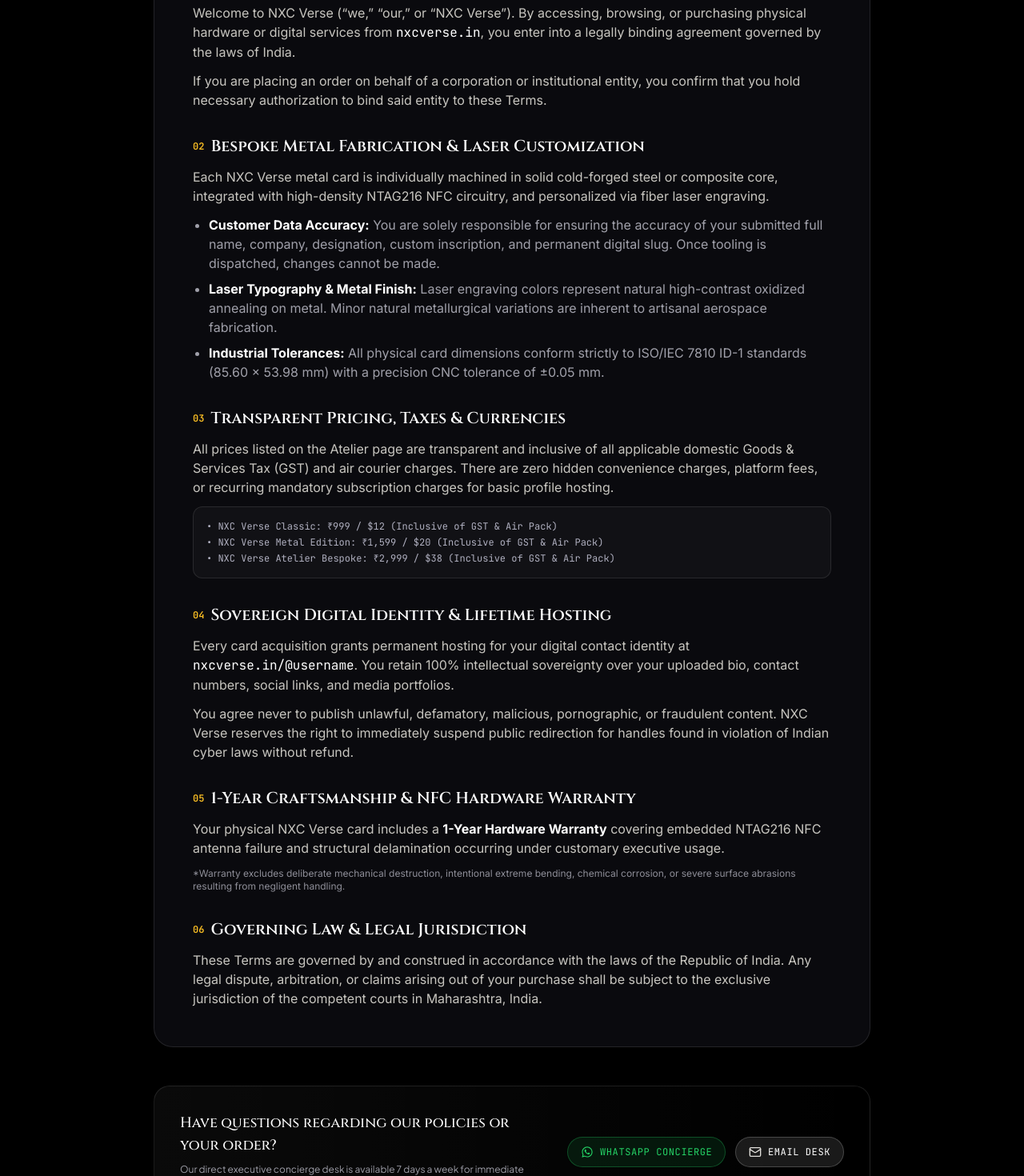
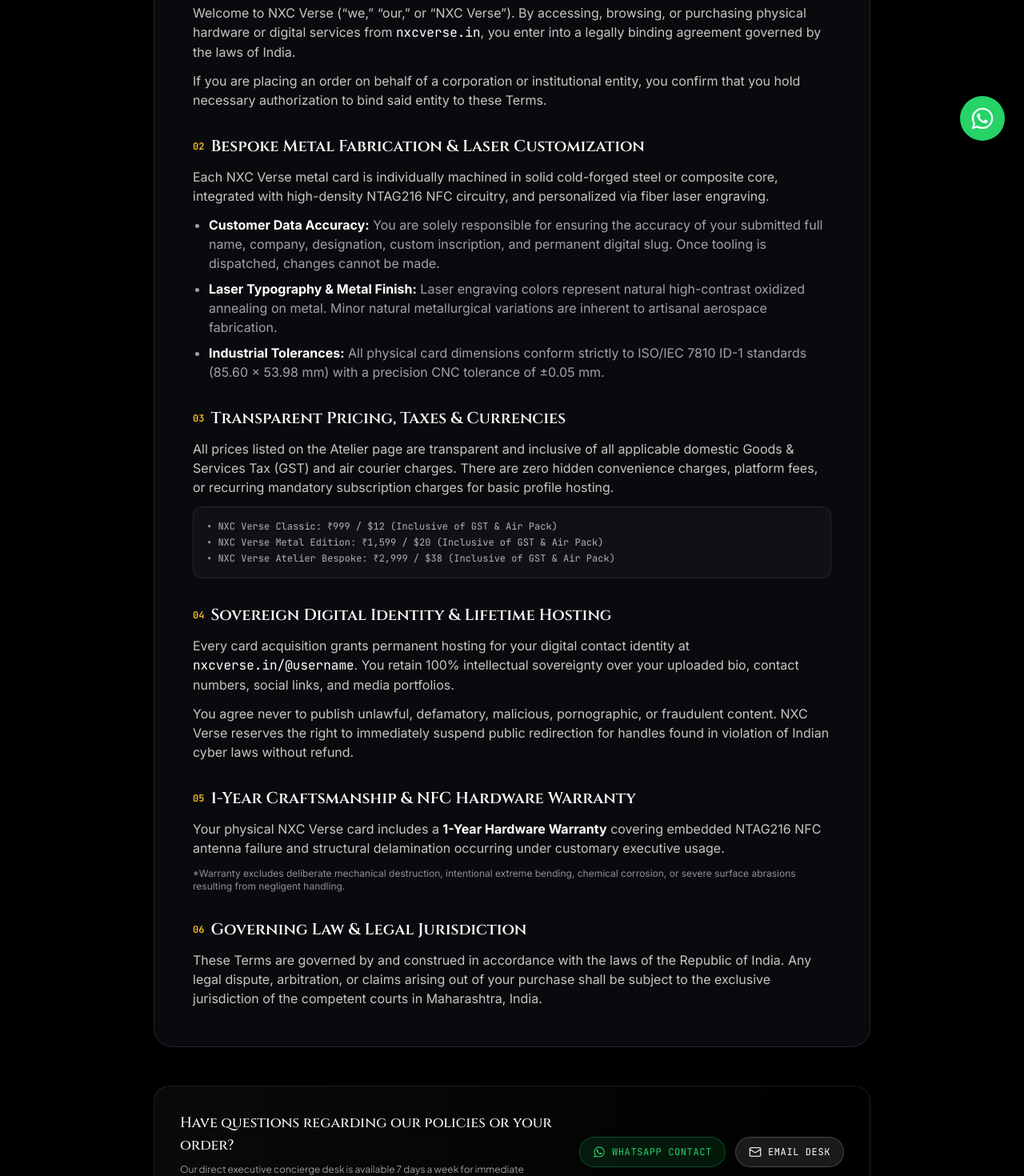
Before and after one commit to ritesh2445/nxc-quick, a Next.js app: page /legal in a window 1280 px wide. Shown: the part 600-2070 px from the top of the page at 80% size. Built offline with nearby package versions, Linux system fonts and the light colour scheme; a web font is replaced by a local one.

Commit message:
fix: update label from WhatsApp Concierge to WhatsApp Contact across legal page and website components

```diff
--- a/src/app/order/page.tsx
+++ b/src/app/order/page.tsx
@@ -764,7 +764,7 @@
                 className="w-full sm:w-auto min-h-[44px] px-6 py-2.5 rounded-full bg-white/[0.04] hover:bg-white/[0.08] border border-white/20 text-white font-sans font-medium text-xs tracking-wider uppercase flex items-center justify-center gap-2 btn-interactive"
               >
                 <WhatsAppIcon className="w-4 h-4 text-[#25D366]" color="#25D366" />
-                <span>Connect Concierge</span>
+                <span>WhatsApp Contact</span>
               </a>
 
               <Link href="/">
--- a/src/components/home/FinalCta.tsx
+++ b/src/components/home/FinalCta.tsx
@@ -38,7 +38,7 @@
             className="min-h-[46px] px-6 rounded-full bg-white/[0.04] hover:bg-white/[0.08] border border-white/20 text-white font-sans font-medium flex items-center gap-2 text-xs tracking-wider transition-all shadow-sm btn-interactive"
           >
             <WhatsAppIcon className="w-4 h-4 text-[#25D366]" color="#25D366" />
-            <span>WhatsApp Concierge</span>
+            <span>WhatsApp Contact</span>
           </a>
         </div>
 
--- a/src/components/home/LiveProfilePreview.tsx
+++ b/src/components/home/LiveProfilePreview.tsx
@@ -93,7 +93,7 @@
               className="inline-flex items-center gap-2 px-5 py-2.5 rounded-full bg-white/[0.04] hover:bg-white/[0.08] border border-white/20 text-white text-xs font-sans font-medium tracking-wider transition-all min-h-[44px] btn-interactive"
             >
               <WhatsAppIcon className="w-4 h-4 text-[#25D366]" color="#25D366" />
-              <span>WhatsApp Concierge</span>
+              <span>WhatsApp Contact</span>
             </a>
           </div>
         </div>
--- a/src/components/layout/FooterContent.tsx
+++ b/src/components/layout/FooterContent.tsx
@@ -31,7 +31,7 @@
                 target="_blank"
                 rel="noopener noreferrer"
                 className="w-10 h-10 rounded-xl bg-[#0E0E12] border border-white/10 hover:border-white/30 text-[#9E9EA8] hover:text-white transition-all flex items-center justify-center btn-interactive"
-                aria-label="WhatsApp Concierge"
+                aria-label="WhatsApp Contact"
               >
                 <WhatsAppIcon className="w-4 h-4 text-[#25D366]" color="#25D366" />
               </a>
--- a/src/components/layout/SiteNav.tsx
+++ b/src/components/layout/SiteNav.tsx
@@ -201,7 +201,7 @@
               className="flex items-center justify-center gap-2 py-2 text-xs font-mono text-[#9E9EA8] hover:text-white tracking-wider transition-colors pt-1"
             >
               <WhatsAppIcon className="w-3.5 h-3.5 text-[#25D366]" color="#25D366" />
-              <span>Concierge: +91 9561248677</span>
+              <span>WhatsApp Contact: +91 9561248677</span>
             </a>
           </div>
         </div>
--- a/src/components/legal/LegalView.tsx
+++ b/src/components/legal/LegalView.tsx
@@ -458,7 +458,7 @@
                   You have a <strong className="text-white">2-hour window</strong> after placing your order on <span className="font-mono text-white">nxcverse.in/order</span> to modify engraving details, adjust spelling, or cancel your order for an immediate 100% full refund.
                 </p>
                 <p>
-                  To request an emergency change or cancellation, message our 24/7 WhatsApp Concierge directly at <a href="https://wa.me/919561248677" target="_blank" rel="noopener noreferrer" className="font-mono text-[#25D366] hover:underline">+91 9561248677</a> with your Order ID.
+                  To request an emergency change or cancellation, message our 24/7 WhatsApp Contact directly at <a href="https://wa.me/919561248677" target="_blank" rel="noopener noreferrer" className="font-mono text-[#25D366] hover:underline">+91 9561248677</a> with your Order ID.
                 </p>
               </section>
 
@@ -566,7 +566,7 @@
               className="px-4 py-2.5 rounded-full bg-[#25D366]/10 hover:bg-[#25D366]/20 border border-[#25D366]/30 text-[#25D366] text-xs font-mono tracking-wider uppercase flex items-center gap-2 transition-all btn-interactive shadow-sm"
             >
               <WhatsAppIcon className="w-4 h-4 text-[#25D366]" color="#25D366" />
-              <span>WhatsApp Concierge</span>
+              <span>WhatsApp Contact</span>
             </a>
 
             <a
--- a/src/components/ui/FloatingWhatsApp.tsx
+++ b/src/components/ui/FloatingWhatsApp.tsx
@@ -9,18 +9,25 @@
   const pathname = usePathname();
 
   // Hide on standalone profile and console routes
+  const isLegalRoute =
+    pathname.startsWith("/legal") ||
+    pathname.startsWith("/terms") ||
+    pathname.startsWith("/privacy") ||
+    pathname.startsWith("/refund") ||
+    pathname.startsWith("/shipping");
+
   if (
     pathname.startsWith("/dashboard") ||
     pathname.startsWith("/admin") ||
     pathname.startsWith("/login") ||
     pathname.startsWith("/@") ||
-    (pathname !== "/" && pathname !== "/order" && !pathname.startsWith("/api"))
+    (!isLegalRoute && pathname !== "/" && pathname !== "/order" && !pathname.startsWith("/api"))
   ) {
     return null;
   }
 
   return (
-    <aside aria-label="WhatsApp Concierge" className="fixed bottom-[calc(1.5rem+env(safe-area-inset-bottom))] right-5 sm:right-6 z-50 flex items-center gap-3">
+    <aside aria-label="WhatsApp Contact" className="fixed bottom-[calc(1.5rem+env(safe-area-inset-bottom))] right-5 sm:right-6 z-50 flex items-center gap-3">
       <a
         href="https://wa.me/919561248677"
         target="_blank"
@@ -28,7 +35,7 @@
         onMouseEnter={() => setShowTooltip(true)}
         onMouseLeave={() => setShowTooltip(false)}
         className="group relative flex items-center justify-center btn-interactive"
-        aria-label="Chat with NXC Verse Concierge on WhatsApp"
+        aria-label="Chat with NXC Verse on WhatsApp"
       >
         {/* Real Official WhatsApp Floating Action Button (Solid #25D366, Pure White Handset Logo, Clean Shadow) */}
         <div className="w-14 h-14 rounded-full bg-[#25D366] flex items-center justify-center text-white shadow-[0_4px_16px_rgba(0,0,0,0.35)] group-hover:scale-105 active:scale-95 transition-all duration-200">
@@ -38,7 +45,7 @@
         {/* Tooltip Tag */}
         <div className="absolute right-16 top-1/2 -translate-y-1/2 hidden md:flex items-center gap-2 px-3.5 py-1.5 rounded-full bg-[#141418] border border-white/10 text-white text-xs font-sans whitespace-nowrap shadow-lg opacity-0 pointer-events-none group-hover:opacity-100 group-hover:pointer-events-auto transition-all duration-200 group-hover:-translate-x-1">
           <span className="w-2 h-2 rounded-full bg-[#25D366]" />
-          <span className="text-[#F2F0EC] font-medium">WhatsApp Concierge</span>
+          <span className="text-[#F2F0EC] font-medium">WhatsApp Contact</span>
         </div>
       </a>
     </aside>
```
